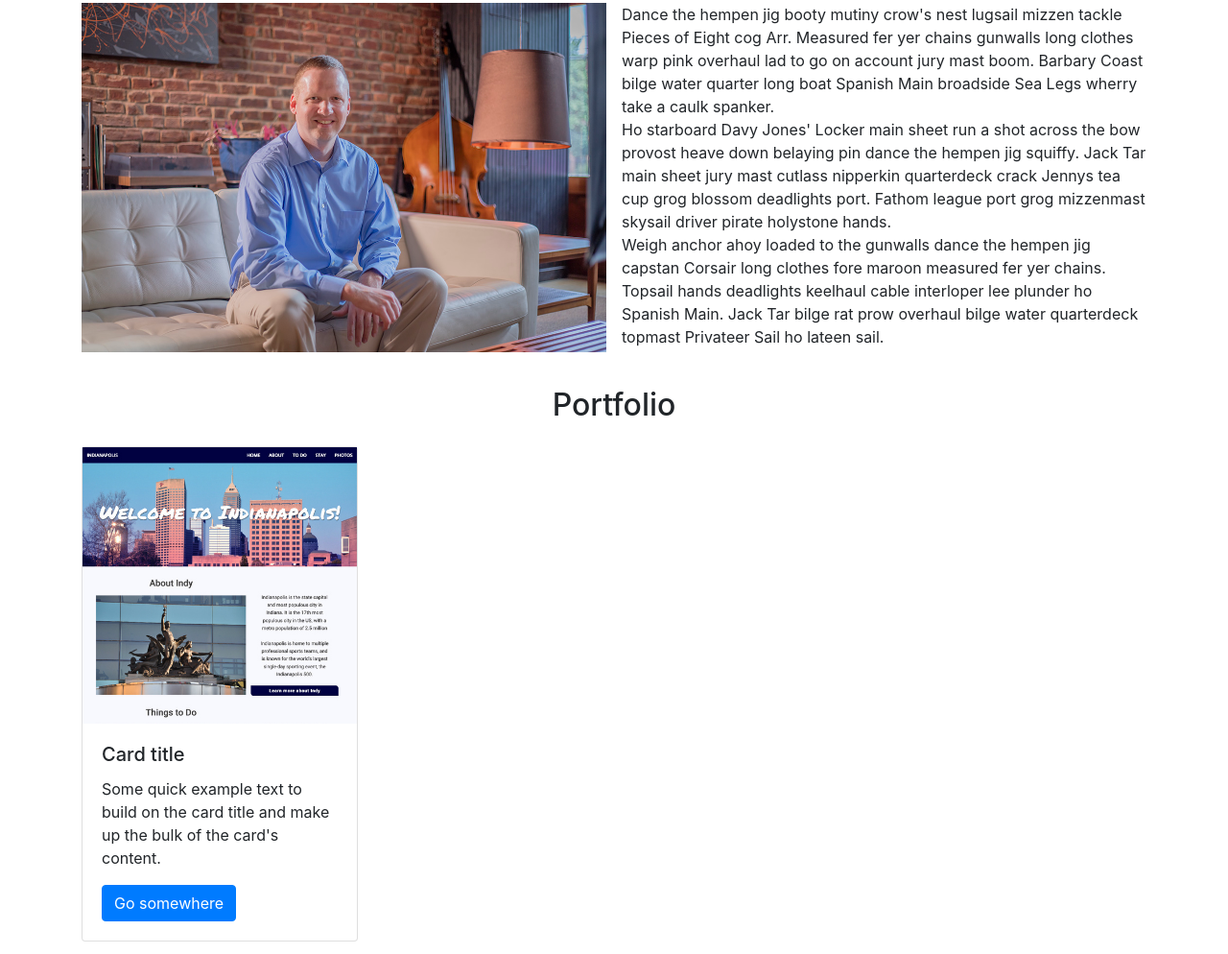
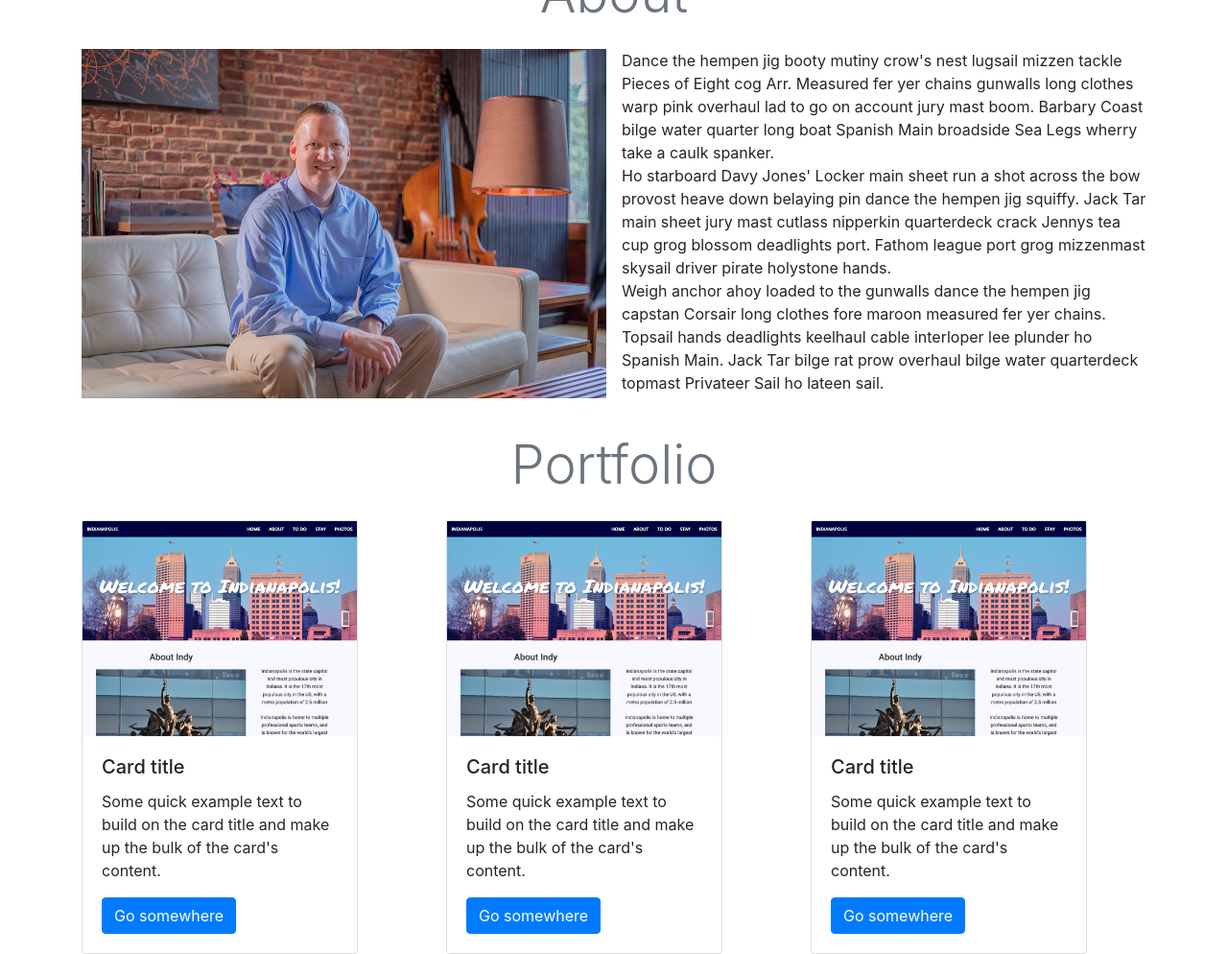
Before and after one commit to bertw82/bertw82.github.io, a plain HTML site: page index.html in a window 1280 px wide. Shown: the part 408-1402 px from the top of the page at 96% size. Drawn offline with nearby package versions, Linux system fonts and the light colour scheme.

Commit message:
update html and css

```diff
--- a/css/styles.css
+++ b/css/styles.css
@@ -9,15 +9,11 @@ img[src="images/bert-witzel.jpg"]{
     width: 100%;
 }
 
-.city-website {
-    background: url('../images/portfolio/city-website.jpg') no-repeat top/cover;
-    height: 18rem;
-    /* background-attachment: scroll; */
+.img-portfolio {
+    height: 14rem;
 }
 
-
-
-  /* media queries */
+/* media queries */
 
   @media (max-width: 992px){
       .p-about {
--- a/index.html
+++ b/index.html
@@ -40,9 +40,9 @@
         <!-- /nav bar -->
 
         <!-- jumbotron -->
-        <div class="jumbotron jumbotron-fluid bg-info text-white">
+        <div class="jumbotron jumbotron-fluid bg-info text-white"> <!--image attribution: Negative Space, Pexels, CC0, via Wikimedia Commons-->
           <div class="container text-sm-center pt-5">
-            <h1 class="display-3 ">Bert Witzel</h1>
+            <h1 class="display-2">Bert Witzel</h1>
             <p class="lead">Web Developer</p>
           </div>
         </div>
@@ -53,7 +53,7 @@
       <main>
         <!-- About section -->
         <div class="container">
-          <h2 class="text-center mb-4">About</h2>
+          <h2 class="text-center display-4 text-muted mb-4">About</h2>
           <!-- image of Bert Witzel -->
           <div class="d-lg-flex justify-content-between">
             <div class="img-about">
@@ -72,14 +72,44 @@
 
         <!-- Portfolio section -->
         <div class="container">
-          <h2 class="text-center my-4">Portfolio</h2>
-          <div>
-            <div class="card" style="width: 18rem;">
-              <div class="city-website"></div>
-              <div class="card-body">
-                <h5 class="card-title">Card title</h5>
-                <p class="card-text">Some quick example text to build on the card title and make up the bulk of the card's content.</p>
-                <a href="#" class="btn btn-primary">Go somewhere</a>
+          <h2 class="text-center display-4 text-muted my-4">Portfolio</h2>
+          <div class="row">
+            <div class="col-md-6 col-lg-4">
+              <div class="card" style="width: 18rem;">
+                <div class="img-portfolio overflow-auto">
+                  <img class="mw-100" src="images/portfolio/city-website.jpg" alt="city website project">
+                </div>
+                <div class="card-body">
+                  <h5 class="card-title">Card title</h5>
+                  <p class="card-text">Some quick example text to build on the card title and make up the bulk of the card's content.</p>
+                  <a href="#" class="btn btn-primary">Go somewhere</a>
+                </div>
+              </div>
+            </div>
+
+            <div class="col-md-6 col-lg-4">
+              <div class="card" style="width: 18rem;">
+                <div class="img-portfolio overflow-auto">
+                  <img class="mw-100" src="images/portfolio/city-website.jpg" alt="city website project">
+                </div>
+                <div class="card-body">
+                  <h5 class="card-title">Card title</h5>
+                  <p class="card-text">Some quick example text to build on the card title and make up the bulk of the card's content.</p>
+                  <a href="#" class="btn btn-primary">Go somewhere</a>
+                </div>
+              </div>
+            </div>
+
+            <div class="col-md-6 col-lg-4">
+              <div class="card" style="width: 18rem;">
+                <div class="img-portfolio overflow-auto">
+                  <img class="mw-100" src="images/portfolio/city-website.jpg" alt="city website project">
+                </div>
+                <div class="card-body">
+                  <h5 class="card-title">Card title</h5>
+                  <p class="card-text">Some quick example text to build on the card title and make up the bulk of the card's content.</p>
+                  <a href="#" class="btn btn-primary">Go somewhere</a>
+                </div>
               </div>
             </div>
           </div>
```
